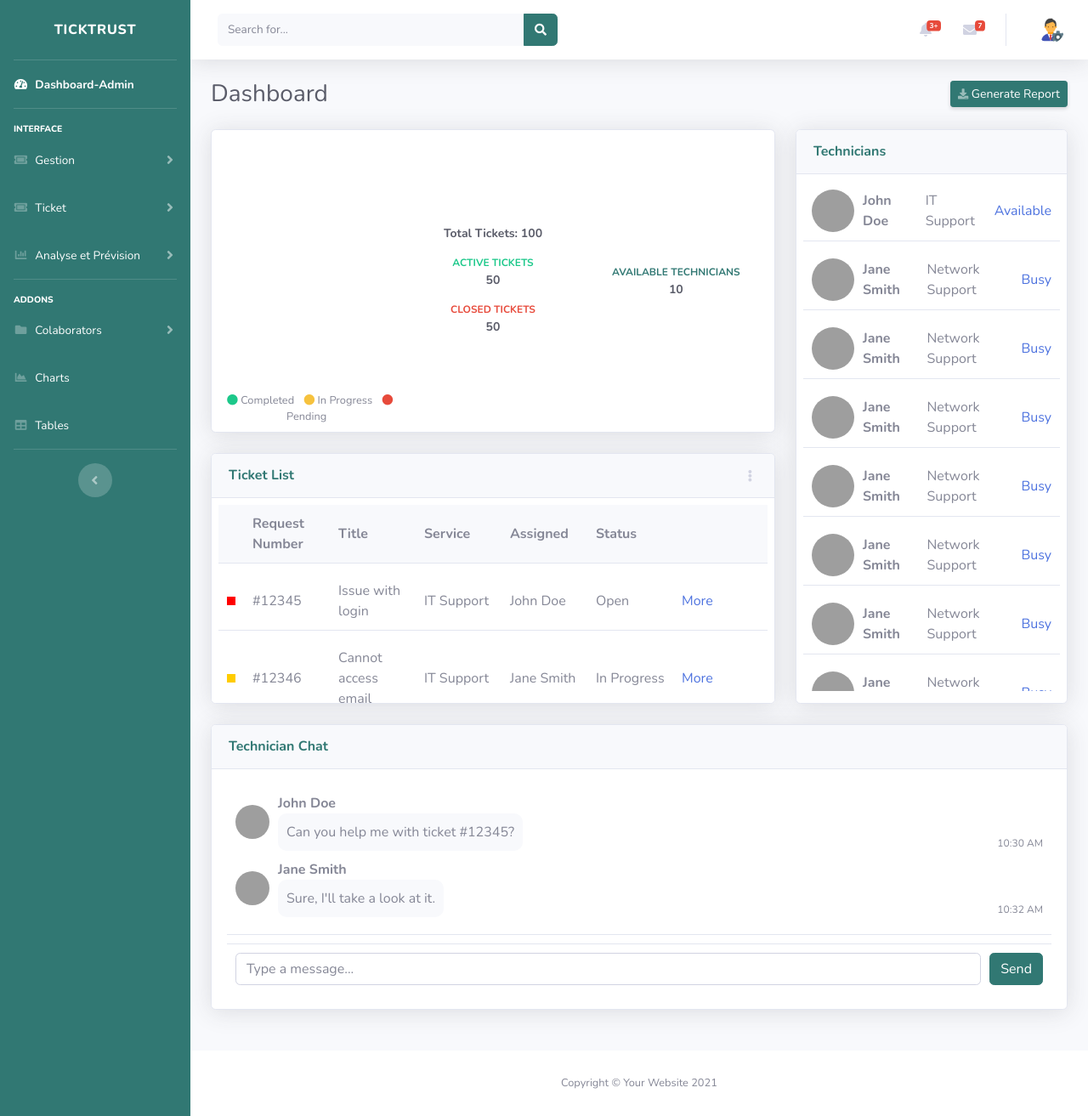
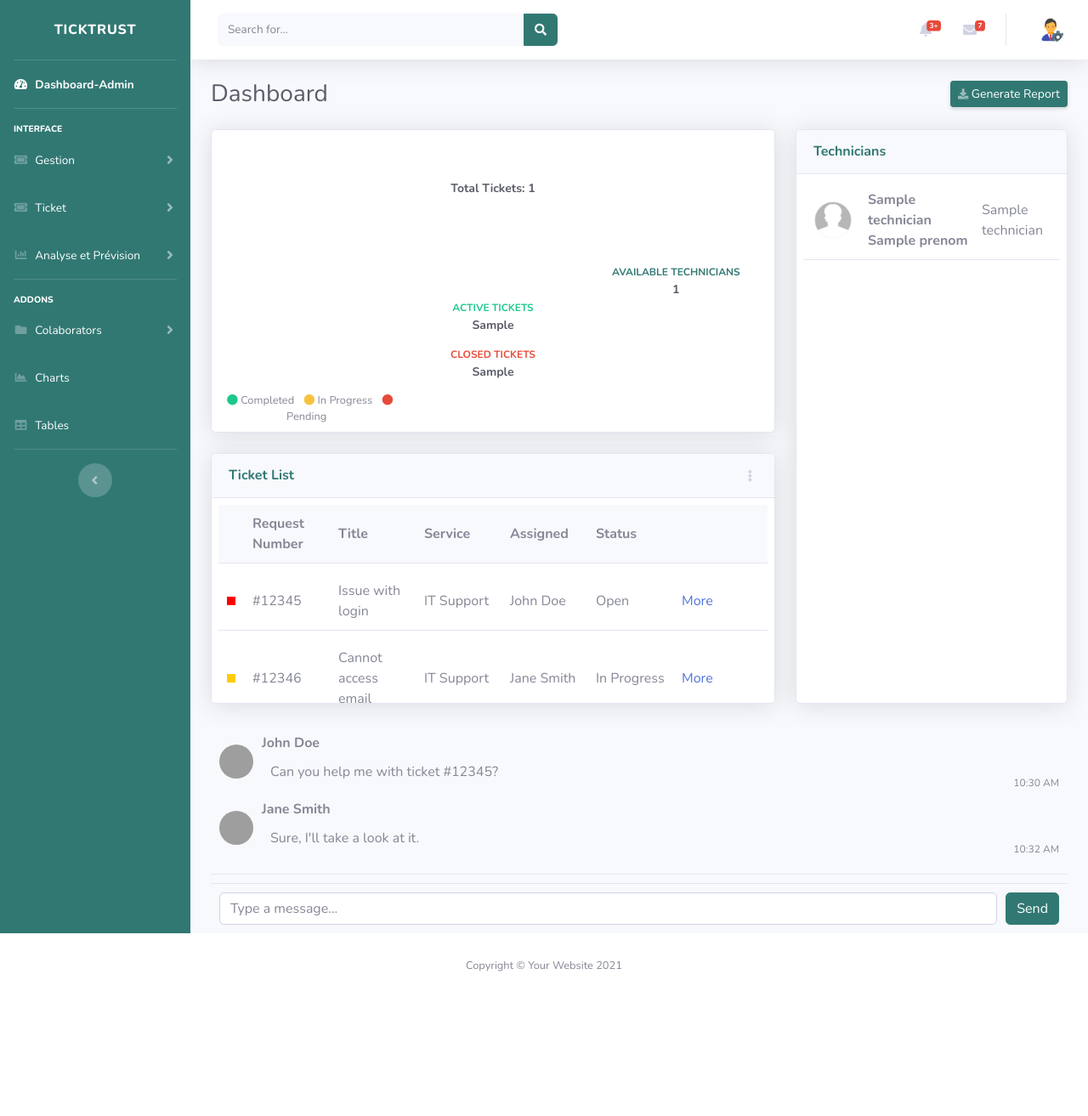
Before and after one commit to lsayah/TickTrust, a Symfony app: template back_end/templates/admin/dashboard_admin.html.twig in a window 1280 px wide. Shown: the whole page at 85% size. After the commit the page ends 1143 px from the top, so only its background shows below. Run offline with Twig, Linux system fonts and the light colour scheme; the template is opened without the code that fills it: most values are stand-ins (such as "Sample title", 1, 10 or a date in 2020); some libraries are stand-ins or nearby versions; grey boxes are pictures that could not be loaded.

Commit message:
available_technician

```diff
--- a/back_end/templates/Profile/index.html.twig
+++ b/back_end/templates/Profile/index.html.twig
@@ -26,7 +26,7 @@
 
             <!-- Nav Item - Dashboard -->
             <li class="nav-item active">
-                <a class="nav-link" href="index.html">
+                <a class="nav-link" href="{{ path('admin_dashboard') }}">
                     <i class="fas fa-fw fa-tachometer-alt"></i>
                     <span>Dashboard-Admin</span></a>
             </li>
--- a/back_end/templates/admin/dashboard_admin.html.twig
+++ b/back_end/templates/admin/dashboard_admin.html.twig
@@ -178,7 +178,6 @@
                                             <button id="sidebarToggleTop" class="btn btn-link d-md-none rounded-circle mr-3">
                                                 <i class="fa fa-bars"></i>
                                             </button>
-
                                             <!-- Topbar Search -->
                                             <form class="d-none d-sm-inline-block form-inline mr-auto ml-md-3 my-2 my-md-0 mw-100 navbar-search">
                                                 <div class="input-group">
@@ -407,28 +406,29 @@
                                                                                                         <!-- Ticket Stats -->
                                                                                                         <div class="col-lg-4">
                                                                                                             <div class="text-center">
-                                                <div class="h5 mb-0 font-weight-bold text-gray-800">Total Tickets: 100</div>
+                                                                                                                <div class="h5 mb-0 font-weight-bold text-gray-800">Total Tickets: {{ totalTickets }}</div>
+                                                                                                                <canvas id="donutChart" style="max-width: 200px; margin: 0 auto;"></canvas>
                                                                                                                 <div class="mt-3">
                                                                                                                     <div class="text-xs font-weight-bold text-success text-uppercase mb-1">Active Tickets</div>
-                                                    <div class="h5 mb-0 font-weight-bold text-gray-800">50</div>
+                                                                                                                    <div class="h5 mb-0 font-weight-bold text-gray-800">{{ activeTickets }}</div>
                                                                                                                 </div>
                                                                                                                 <div class="mt-3">
                                                                                                                     <div class="text-xs font-weight-bold text-danger text-uppercase mb-1">Closed Tickets</div>
-                                                    <div class="h5 mb-0 font-weight-bold text-gray-800">50</div>
+                                                                                                                    <div class="h5 mb-0 font-weight-bold text-gray-800">{{ closedTickets }}</div>
                                                                                                                 </div>
                                                                                                             </div>
                                                                                                         </div>
+
                                                                 <!-- Technician Stats -->
                                                                 <div class="col-lg-4">
                                                                     <div class="text-center">
                                                                         <div class="text-xs font-weight-bold text-primary text-uppercase mb-1">Available Technicians</div>
-                                                <div class="h5 mb-0 font-weight-bold text-gray-800">10</div>
+                                                                        <div class="h5 mb-0 font-weight-bold text-gray-800">{{ technicians|length }}</div>
                                                                     </div>
                                                                 </div>
                                                             </div>
                                                         </div>
                                                     </div>
-
                                                        <!-- Ticket List -->
                                                        <div class="card shadow mb-4 flex-grow-1 overflow-auto">
                                                         <!-- Card Header - Dropdown -->
@@ -496,132 +496,23 @@
                                                         </div>
                                                         <div class="card-body">
                                                             <div class="technician-list">
-                                        <div class="technician-item">
-                                            <a href="technician-details.html" class="technician-link">
-                                                <img src="path/to/photo1.jpg" alt="John Doe" class="technician-photo">
+                                                                {% for technician in technicians %}
+                                                                    <div class="technician-item d-flex align-items-center mb-3">
+                                                                        <a href="{{ path('technician_details', {'id': technician.id}) }}" class="technician-link d-flex align-items-center">
+                                                                            <img src="{{ asset('img/salamatik.jpg') }}" alt="{{ technician.nom }}" class="technician-photo rounded-circle mr-3" style="width: 50px; height: 50px;">
+
                                                                             <div class="technician-info">
-                                                    <div class="technician-name">John Doe</div>
-                                                    <div class="technician-service">IT Support</div>
-                                                    <div class="technician-status">Available</div>
+                                                                                <div class="technician-name font-weight-bold">{{ technician.nom }} {{ technician.prenom }}</div>
+                                                                                <div class="technician-service text-muted">{{ technician.serviceLabel }}</div>
                                                                             </div>
                                                                         </a>
                                                                     </div>
-                                        <div class="technician-item">
-                                            <a href="technician-details.html" class="technician-link">
-                                                <img src="path/to/photo2.jpg" alt="Jane Smith" class="technician-photo">
-                                                <div class="technician-info">
-                                                    <div class="technician-name">Jane Smith</div>
-                                                    <div class="technician-service">Network Support</div>
-                                                    <div class="technician-status">Busy</div>
-                                                </div>
-                                            </a>
-                                        </div>
-                                        <div class="technician-item">
-                                            <a href="technician-details.html" class="technician-link">
-                                                <img src="path/to/photo2.jpg" alt="Jane Smith" class="technician-photo">
-                                                <div class="technician-info">
-                                                    <div class="technician-name">Jane Smith</div>
-                                                    <div class="technician-service">Network Support</div>
-                                                    <div class="technician-status">Busy</div>
-                                                </div>
-                                            </a>
-                                        </div>
-                                        <div class="technician-item">
-                                            <a href="technician-details.html" class="technician-link">
-                                                <img src="path/to/photo2.jpg" alt="Jane Smith" class="technician-photo">
-                                                <div class="technician-info">
-                                                    <div class="technician-name">Jane Smith</div>
-                                                    <div class="technician-service">Network Support</div>
-                                                    <div class="technician-status">Busy</div>
-                                                </div>
-                                            </a>
-                                        </div>
-                                        <div class="technician-item">
-                                            <a href="technician-details.html" class="technician-link">
-                                                <img src="path/to/photo2.jpg" alt="Jane Smith" class="technician-photo">
-                                                <div class="technician-info">
-                                                    <div class="technician-name">Jane Smith</div>
-                                                    <div class="technician-service">Network Support</div>
-                                                    <div class="technician-status">Busy</div>
-                                                </div>
-                                            </a>
-                                        </div>
-                                        <div class="technician-item">
-                                            <a href="technician-details.html" class="technician-link">
-                                                <img src="path/to/photo2.jpg" alt="Jane Smith" class="technician-photo">
-                                                <div class="technician-info">
-                                                    <div class="technician-name">Jane Smith</div>
-                                                    <div class="technician-service">Network Support</div>
-                                                    <div class="technician-status">Busy</div>
-                                                </div>
-                                            </a>
-                                        </div>
-                                        <div class="technician-item">
-                                            <a href="technician-details.html" class="technician-link">
-                                                <img src="path/to/photo2.jpg" alt="Jane Smith" class="technician-photo">
-                                                <div class="technician-info">
-                                                    <div class="technician-name">Jane Smith</div>
-                                                    <div class="technician-service">Network Support</div>
-                                                    <div class="technician-status">Busy</div>
-                                                </div>
-                                            </a>
-                                        </div>
-                                        <div class="technician-item">
-                                            <a href="technician-details.html" class="technician-link">
-                                                <img src="path/to/photo2.jpg" alt="Jane Smith" class="technician-photo">
-                                                <div class="technician-info">
-                                                    <div class="technician-name">Jane Smith</div>
-                                                    <div class="technician-service">Network Support</div>
-                                                    <div class="technician-status">Busy</div>
-                                                </div>
-                                            </a>
-                                        </div>
-                                        <div class="technician-item">
-                                            <a href="technician-details.html" class="technician-link">
-                                                <img src="path/to/photo2.jpg" alt="Jane Smith" class="technician-photo">
-                                                <div class="technician-info">
-                                                    <div class="technician-name">Jane Smith</div>
-                                                    <div class="technician-service">Network Support</div>
-                                                    <div class="technician-status">Busy</div>
-                                                </div>
-                                            </a>
-                                        </div>
-                                        <div class="technician-item">
-                                            <a href="technician-details.html" class="technician-link">
-                                                <img src="path/to/photo2.jpg" alt="Jane Smith" class="technician-photo">
-                                                <div class="technician-info">
-                                                    <div class="technician-name">Jane Smith</div>
-                                                    <div class="technician-service">Network Support</div>
-                                                    <div class="technician-status">Busy</div>
-                                                </div>
-                                            </a>
-                                        </div>
-                                        <div class="technician-item">
-                                            <a href="technician-details.html" class="technician-link">
-                                                <img src="path/to/photo2.jpg" alt="Jane Smith" class="technician-photo">
-                                                <div class="technician-info">
-                                                    <div class="technician-name">Jane Smith</div>
-                                                    <div class="technician-service">Network Support</div>
-                                                    <div class="technician-status">Busy</div>
-                                                </div>
-                                            </a>
-                                        </div>
-                                        <!-- Add more technicians as needed -->
+                                                                {% endfor %}
                                                             </div>
                                                         </div>
                                                     </div>
                                                 </div>
                                             </div>
-
-                    <!-- Technician Chat -->
-                    <div class="row">
-                        <div class="col-lg-12 mb-4">
-                            <div class="card shadow mb-4">
-                                <div class="card-header py-3">
-                                    <h6 class="m-0 font-weight-bold text-primary">Technician Chat</h6>
-                                </div>
-                                <div class="card-body">
-                                    <div class="chat-box">
                                             <div class="chat-messages">
                                                 <div class="chat-message">
                                                     <div class="chat-message-info">
@@ -710,6 +601,8 @@
 
         <!-- Custom scripts for all pages-->
         <script src="{{ asset('js/sb-admin-2.min.js') }}"></script>
+        <script src="https://cdn.jsdelivr.net/npm/chart.js"></script>
+
 
     </body>
 
--- a/back_end/templates/users/dashboard_user.html.twig
+++ b/back_end/templates/users/dashboard_user.html.twig
@@ -276,7 +276,7 @@
                         <li class="nav-item dropdown no-arrow">
                             <a class="nav-link dropdown-toggle" href="#" id="userDropdown" role="button"
                                 data-toggle="dropdown" aria-haspopup="true" aria-expanded="false">
-                                <span class="mr-2 d-none d-lg-inline text-gray-600 small">Douglas McGee</span>
+                                <span class="mr-2 d-none d-lg-inline text-gray-600 small">{{ app.user.nom ~ ' ' ~ app.user.prenom }}</span>
                                 <img class="img-profile rounded-circle"
                                     src="img/undraw_profile.svg">
                             </a>
```
Also changed, not shown: back_end/src/Controller/AdminController.php (+24 -4 lines), back_end/public/img/logo-technicien-informatique.webp (added), back_end/public/img/salamatik.jpg (added). Lines whose indentation alone changed are shown as unchanged.
